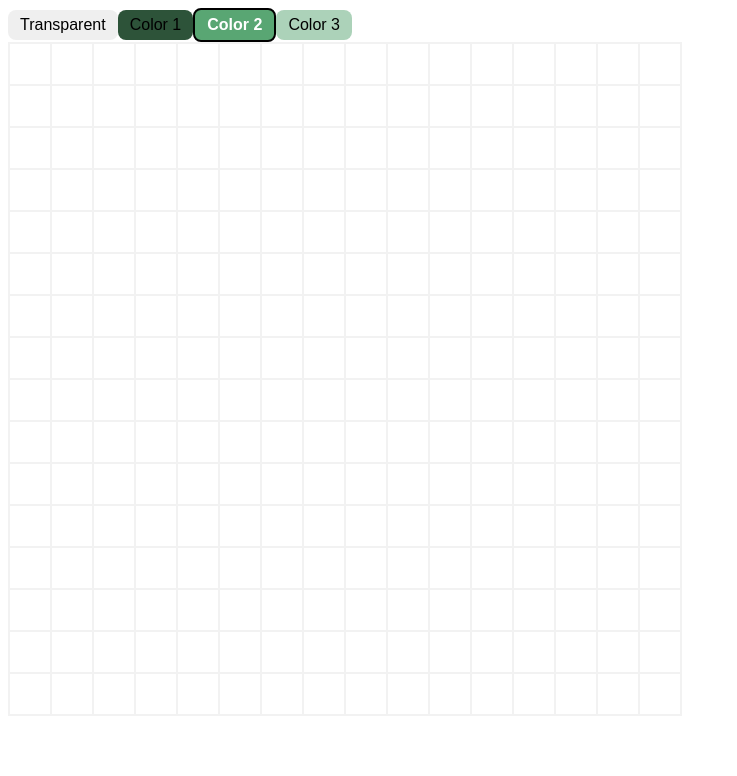
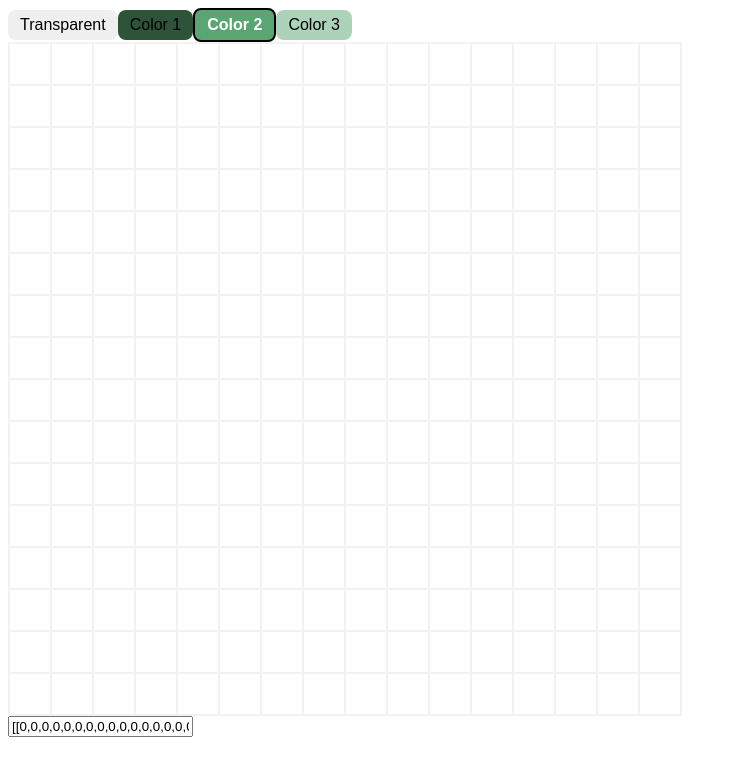
Before and after one commit to felixbade/pixel-art-editor, a React app: page / in a window 1280 px wide. Shown: the top 776 px of the page, without its empty margins (0-737 px from the left). Built offline with nearby package versions, Linux system fonts and the light colour scheme.

Commit message:
Add import/export string

```diff
--- a/src/js/app.jsx
+++ b/src/js/app.jsx
@@ -38,6 +38,7 @@ export default function App() {
                     )}
                 </tbody>
             </table>
+            <input type="text" value={JSON.stringify(drawing)} onChange={(event) => setDrawing(JSON.parse(event.target.value))}></input>
         </>
     )
 }
```
